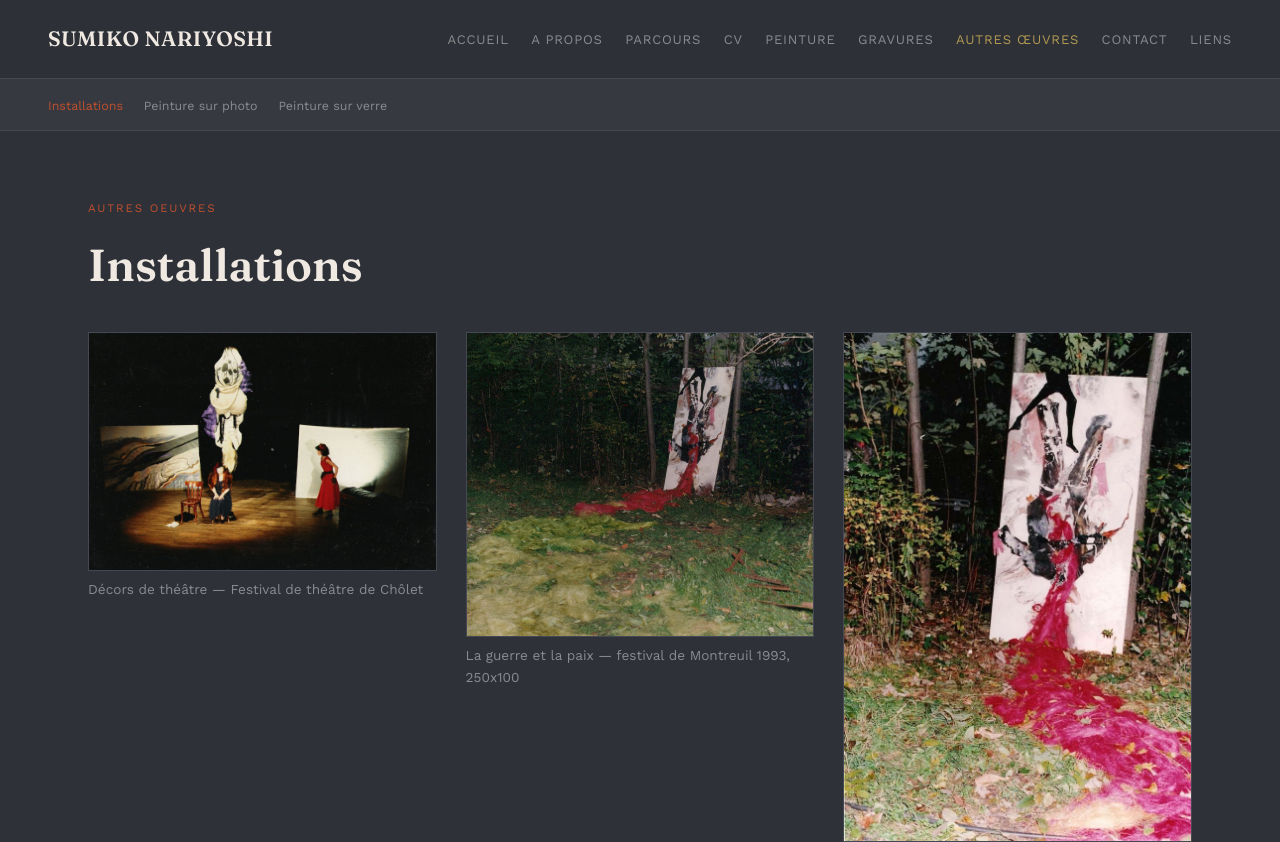
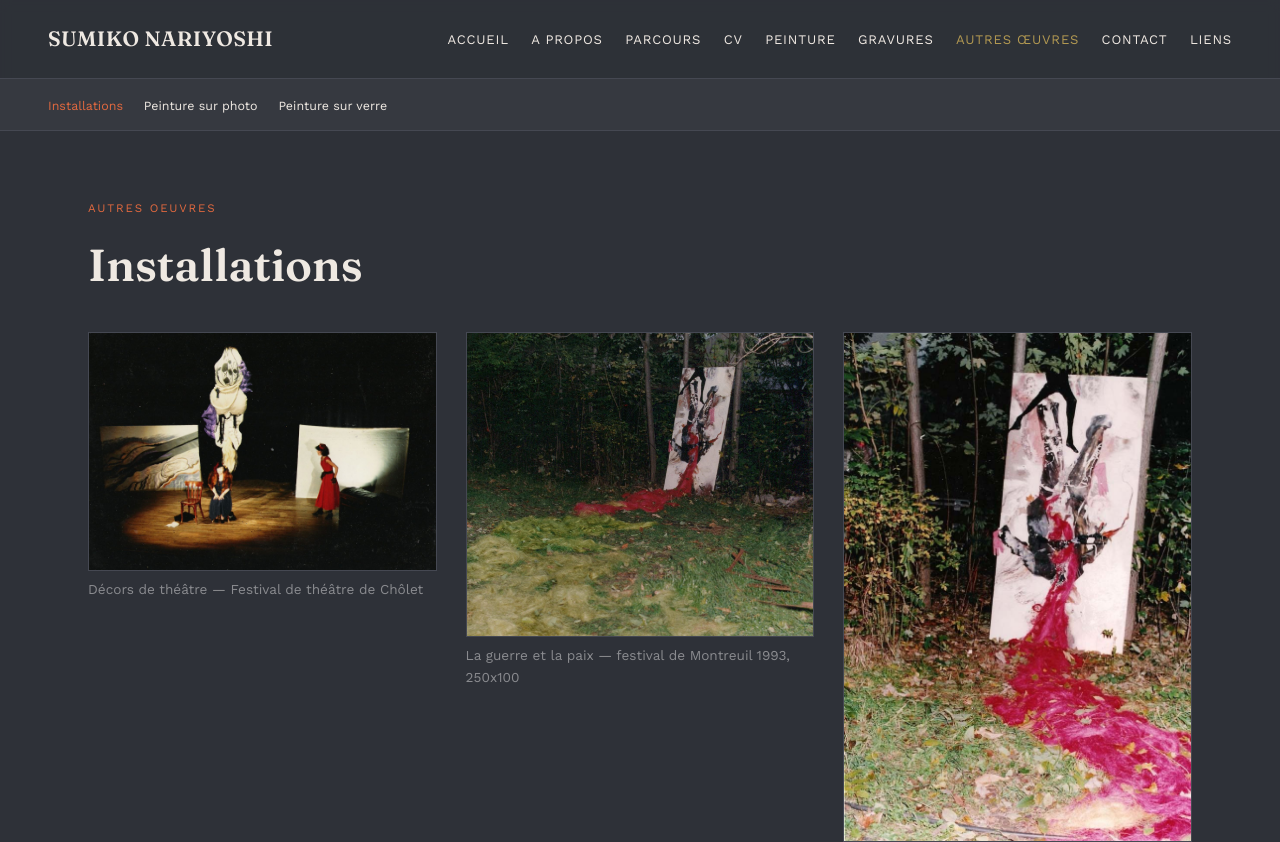
Before and after one commit to Timecode94/Sumikolion-site, a plain HTML site: page installations.html in a window 1280 px wide. Shown: the top 842 px of the page. Drawn offline with nearby package versions, Linux system fonts and the light colour scheme.

Commit message:
Update style.css
Couleur du menu et des surbrillances Blanc et rouge plus clair

```diff
--- a/style.css
+++ b/style.css
@@ -5,7 +5,7 @@
   --bg-raised:#363940;
   --paper:#efe9e2;
   --paper-dim:#8a8b8f;
-  --vermillion:#c1502e;
+  --vermillion:#e2693f;
   --line:#454852;
   --cat-peinture:#c17a4a;
   --cat-gravures:#7a9a9e;
@@ -28,7 +28,7 @@ header.site-header{
 }
 .primary-nav .mark{font-family:'Fraunces', serif; font-weight:600; font-size:1.3rem; letter-spacing:0.02em; color:var(--paper); border:none;}
 .primary-nav ul{list-style:none; display:flex; gap:1.4rem; margin:0; padding:0; flex-wrap:wrap;}
-.primary-nav a{font-size:0.82rem; text-transform:uppercase; letter-spacing:0.06em; border:none; color:var(--paper-dim);}
+.primary-nav a{font-size:0.82rem; text-transform:uppercase; letter-spacing:0.06em; border:none; color:var(--paper);}
 .primary-nav a:hover{color:var(--vermillion);}
 .primary-nav a.active{color:var(--vermillion);}
 .primary-nav a.cat-peinture.active{color:var(--cat-peinture);}
@@ -40,7 +40,7 @@ header.site-header{
   padding:0.75rem 3rem;
 }
 .sub-nav ul{list-style:none; display:flex; gap:1.3rem; margin:0; padding:0; flex-wrap:wrap;}
-.sub-nav a{font-size:0.78rem; border:none; color:var(--paper-dim);}
+.sub-nav a{font-size:0.78rem; border:none; color:var(--paper);}
 .sub-nav a:hover, .sub-nav a[aria-current="page"]{color:var(--vermillion);}
 
 main{max-width:1200px; margin:0 auto; padding:3.5rem 3rem 6rem;}
```
